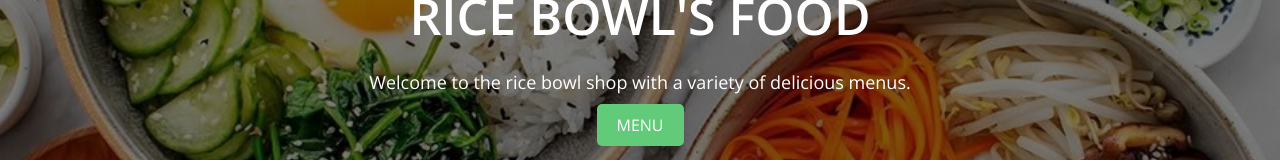
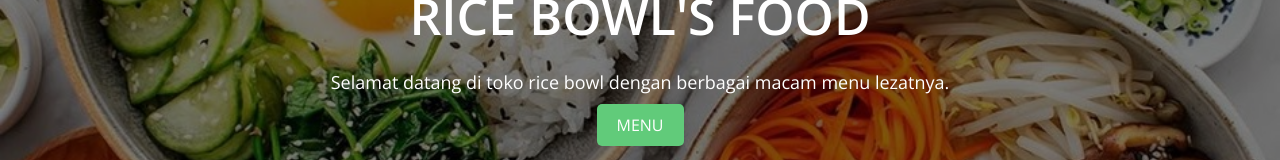
Before and after one commit to fatni2/fatni2.github.io, a plain HTML site: page index.html in a window 1280 px wide. Shown: the part 218-378 px from the top of the page. Drawn offline with nearby package versions, Linux system fonts and the light colour scheme.

Commit message:
Update index.html

```diff
--- a/index.html
+++ b/index.html
@@ -157,7 +157,7 @@
         </div>
         <div class="content">
             <h1>RICE BOWL'S FOOD</h1>
-            <p>Welcome to the rice bowl shop with a variety of delicious menus.</p>
+            <p>Selamat datang di toko rice bowl dengan berbagai macam menu lezatnya.</p>
             <a href="menu.html" class="btn">MENU</a>
         </div>
     </div>
```
